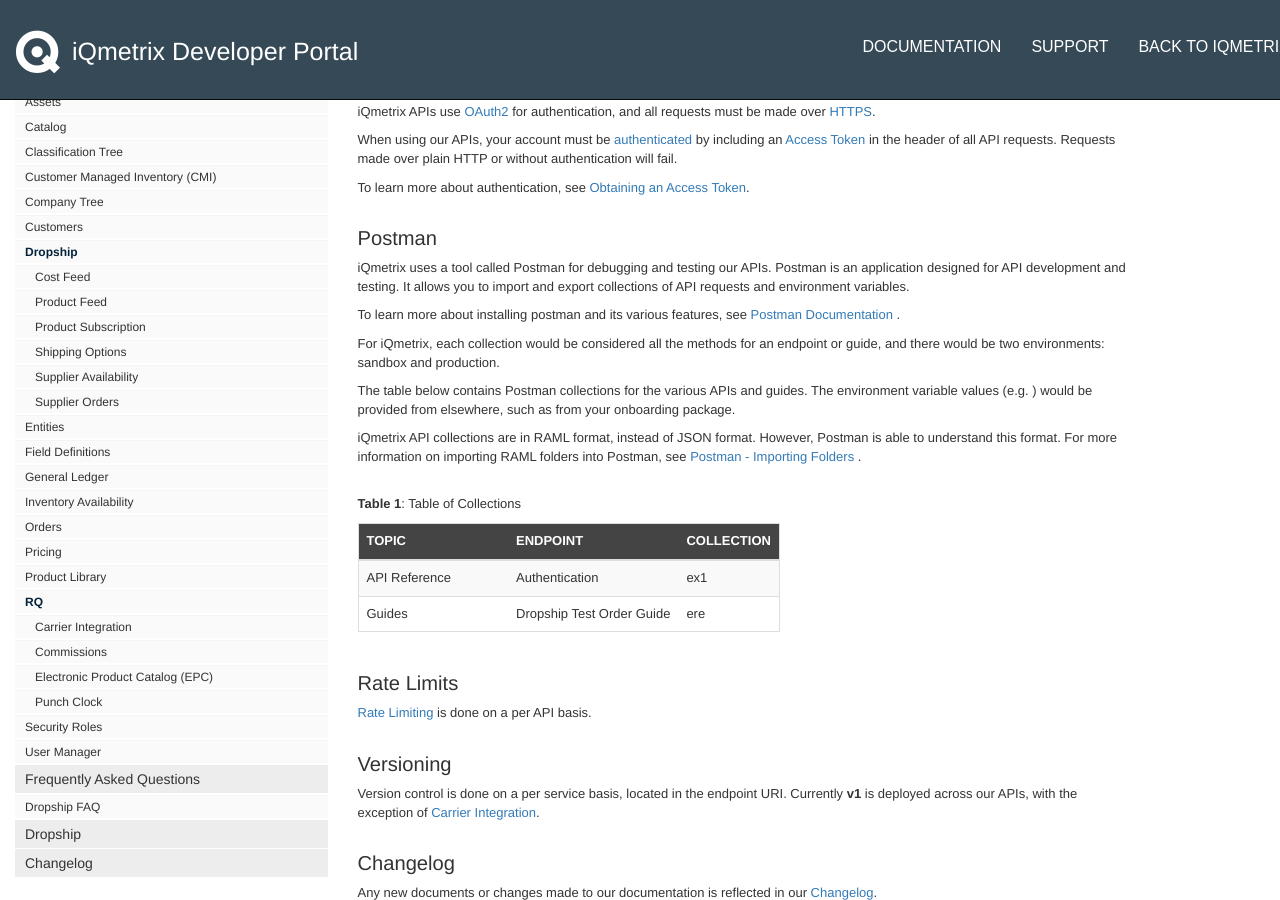
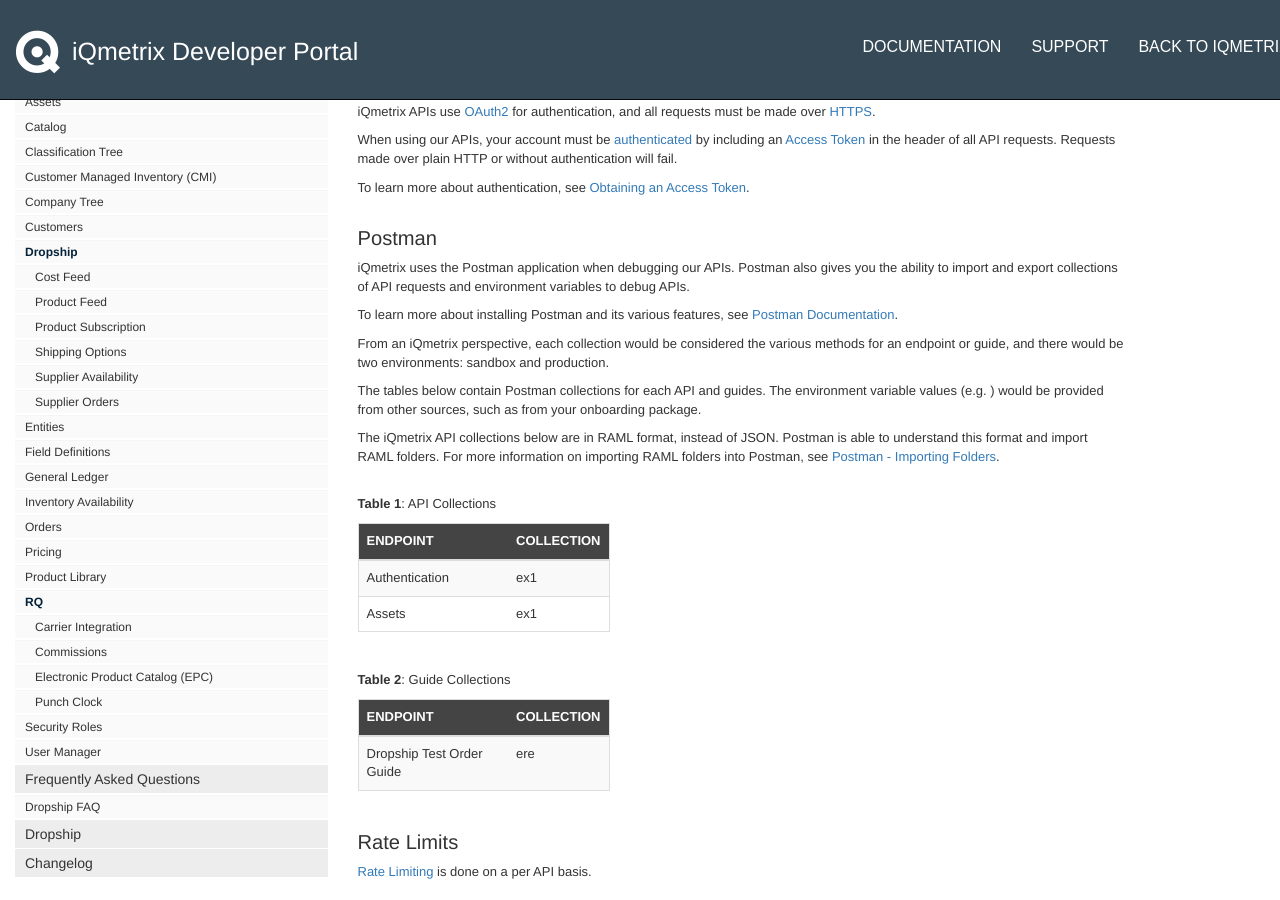
Before and after one commit to iq-coryp/documentation-testing, a Jekyll site: the page built from pages/index.md, in a window 1280 px wide and 900 px high, scrolled down 525 px. Built offline with Jekyll 4.4.1, drawn with Linux system fonts in a browser that asks for light colours; nearby versions of some CDN libraries; some web fonts are replaced; library files that are not in the unit come from our copies; Markdown is read by kramdown in place of the engine named in the settings; comment, search, counter and statistics services are not loaded.

Commit message:
Updated Postman section

```diff
--- a/pages/index.md
+++ b/pages/index.md
@@ -33,23 +33,31 @@
 
 ### Postman
 
-iQmetrix uses a tool called Postman for debugging and testing our APIs. Postman is an application designed for API development and testing. It allows you to import and export collections of API requests and environment variables.
+iQmetrix uses the Postman application when debugging our APIs. Postman also gives you the ability to import and export collections of API requests and environment variables to debug APIs.
 
-To learn more about installing postman and its various features, see <a href="https://www.getpostman.com/docs/">Postman Documentation</a> .
+To learn more about installing Postman and its various features, see <a href="https://www.getpostman.com/docs/" target="_blank">Postman Documentation</a>.
 
-For iQmetrix, each collection would be considered all the methods for an endpoint or guide, and there would be two environments: sandbox and production.
+From an iQmetrix perspective, each collection would be considered the various methods for an endpoint or guide, and there would be two environments: sandbox and production.
 
-The table below contains Postman collections for the various APIs and guides. The environment variable values (e.g. {{CompanyId}}) would be provided from elsewhere, such as from your onboarding package.
+The tables below contain Postman collections for each API and guides. The environment variable values (e.g. {{CompanyId}}) would be provided from other sources, such as from your onboarding package.
 
-iQmetrix API collections are in RAML format, instead of JSON format. However, Postman is able to understand this format. For more information on importing RAML folders into Postman, see <a href="https://www.getpostman.com/docs/importing_folders">Postman - Importing Folders</a> .
+The iQmetrix API collections below are in RAML format, instead of JSON. Postman is able to understand this format and import RAML folders. For more information on importing RAML folders into Postman, see <a href="https://www.getpostman.com/docs/importing_folders" target="_blank">Postman - Importing Folders</a>.
 
 <br />
-**Table 1**: Table of Collections
+**Table 1**: API Collections
 
-| Topic | Endpoint | Collection |
-|:------|:---------|:-----------|
-| API Reference | Authentication | ex1 |
-| Guides | Dropship Test Order Guide | ere |
+| Endpoint | Collection |
+|:---------|:-----------|
+| Authentication | ex1 |
+| Assets | ex1 |
+
+
+<br />
+**Table 2**: Guide Collections
+
+| Endpoint | Collection |
+|:---------|:-----------|
+| Dropship Test Order Guide | ere |
 
 
 ### Rate Limits
```
